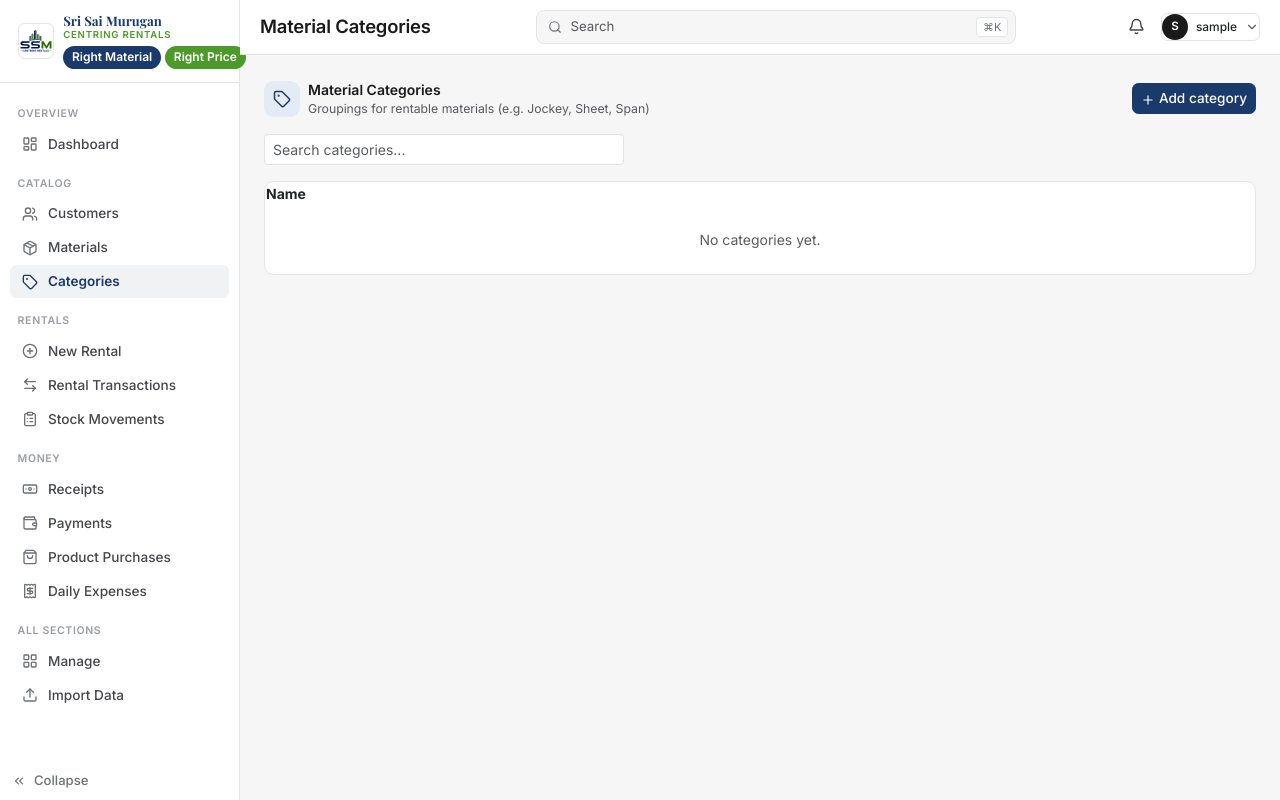
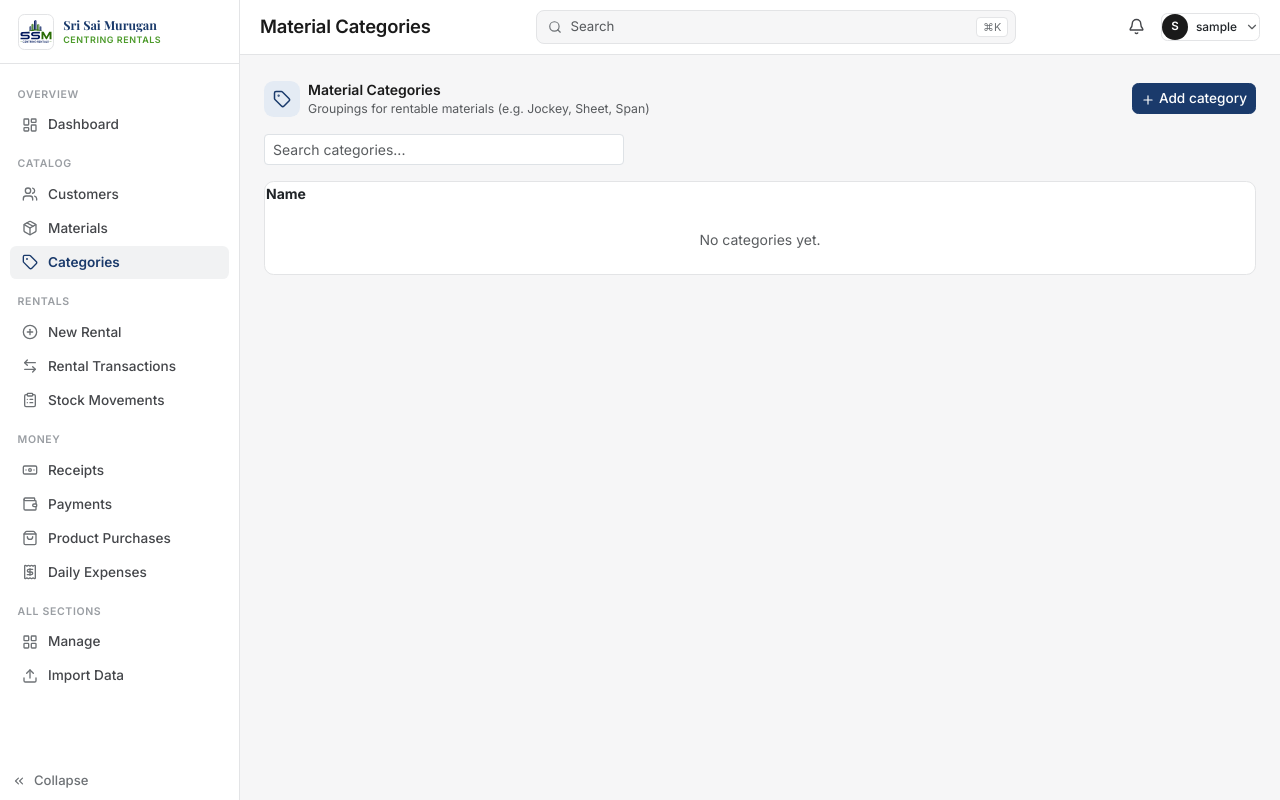
Before and after one commit to aravindarcbe/ssmcentringrentals-crm, a Django app: page /categories/ in a window 1280 px wide. Run offline with Django 5.2, Linux system fonts and the light colour scheme; the visitor is signed in with stand-in values (Sample User, id 1); data that the repository does not hold is empty.

Commit message:
Fix sidebar brand block to fit cleanly in the narrow nav rail
Logo + two-line name + tagline pills stacked together didn't comfortably
fit the 240px sidebar. Dropped the tagline from the sidebar (it stays on
the login page, which has room) and tightened the name block with
ellipsis safety nets, so it degrades gracefully regardless of exact font
metrics. Verified against the real Playfair Display font (fetchable from
this environment) rather than a fallback, both in the sidebar and on login.

Co-Authored-By: Claude Sonnet 5 <noreply@anthropic.com>
Claude-Session: https://claude.ai/code/session_01FrhKTpTkRuXGTXAry2N8aU

```diff
--- a/webapp/rentals/templates/base.html
+++ b/webapp/rentals/templates/base.html
@@ -44,17 +44,17 @@
             display: flex; align-items: center; justify-content: center; flex-shrink: 0;
         }
         .sidebar .brand-logo img { width: 100%; height: 100%; object-fit: contain; border-radius: 0.3rem; }
-        .sidebar .brand-name { white-space: nowrap; min-width: 0; }
+        .sidebar .brand-name { min-width: 0; flex: 1; overflow: hidden; }
         .sidebar .brand-name-main {
             font-family: 'Playfair Display', Georgia, serif; font-weight: 700;
-            font-size: 0.82rem; color: var(--brand-navy); line-height: 1.1;
+            font-size: 0.78rem; color: var(--brand-navy); line-height: 1.2;
+            white-space: nowrap; overflow: hidden; text-overflow: ellipsis;
         }
         .sidebar .brand-name-sub {
-            font-size: 0.6rem; font-weight: 600; letter-spacing: 0.08em; color: var(--brand-green);
-            text-transform: uppercase; line-height: 1.3; margin-top: 0.05rem;
+            font-size: 0.56rem; font-weight: 600; letter-spacing: 0.06em; color: var(--brand-green);
+            text-transform: uppercase; line-height: 1.3; margin-top: 0.1rem;
+            white-space: nowrap; overflow: hidden; text-overflow: ellipsis;
         }
-        .sidebar .brand-tagline { margin-top: 0.3rem; display: flex; gap: 0.25rem; }
-        .pill-xs { font-size: 0.55rem; padding: 0.06rem 0.4rem; }
         .sidebar .nav-section-label {
             text-transform: uppercase; font-size: 0.66rem; letter-spacing: 0.06em;
             color: #9a9ea3; padding: 0.9rem 1.1rem 0.3rem; font-weight: 600; white-space: nowrap;
--- a/webapp/rentals/templates/rentals/_sidebar_nav.html
+++ b/webapp/rentals/templates/rentals/_sidebar_nav.html
@@ -4,10 +4,6 @@
     <div class="brand-name">
         <div class="brand-name-main">Sri Sai Murugan</div>
         <div class="brand-name-sub">Centring Rentals</div>
-        <div class="brand-tagline">
-            <span class="pill pill-brand-navy pill-xs">Right Material</span>
-            <span class="pill pill-brand-green pill-xs">Right Price</span>
-        </div>
     </div>
 </div>
 <nav class="flex-grow-1 py-2">
```
